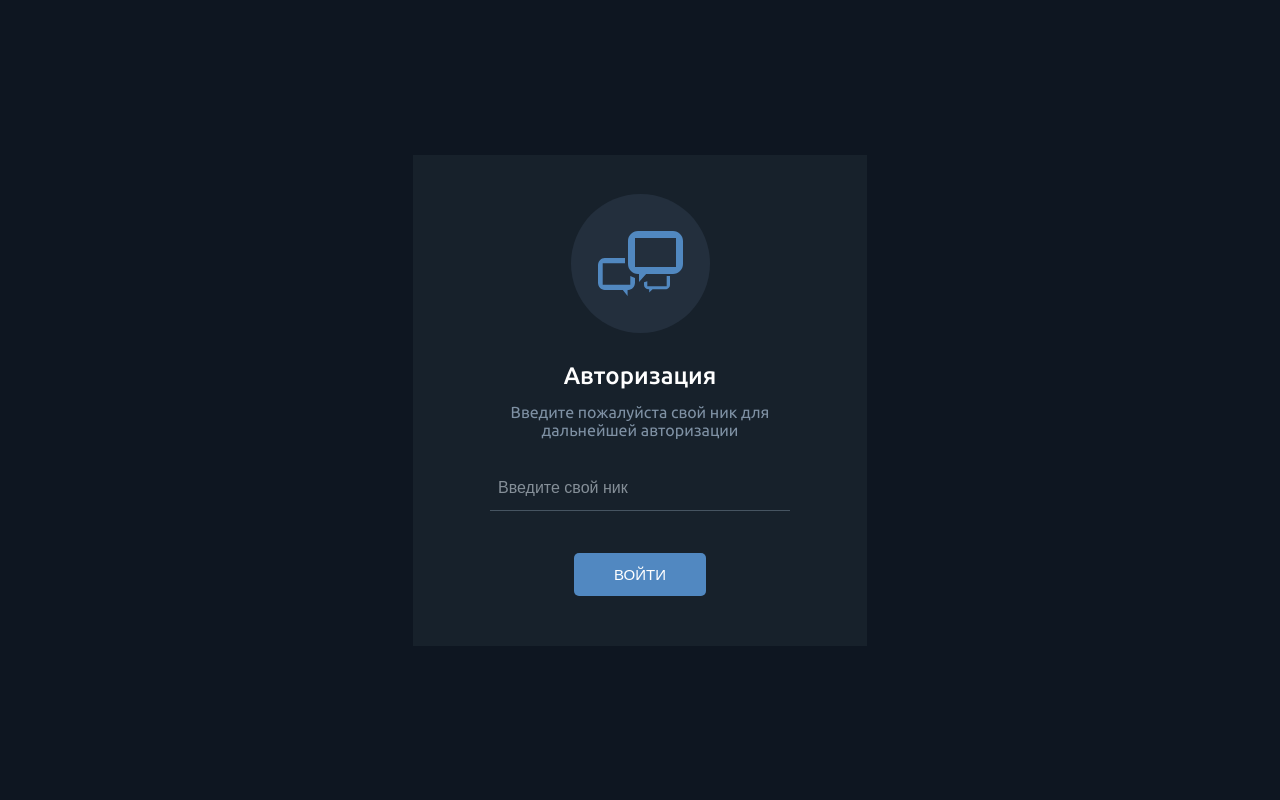
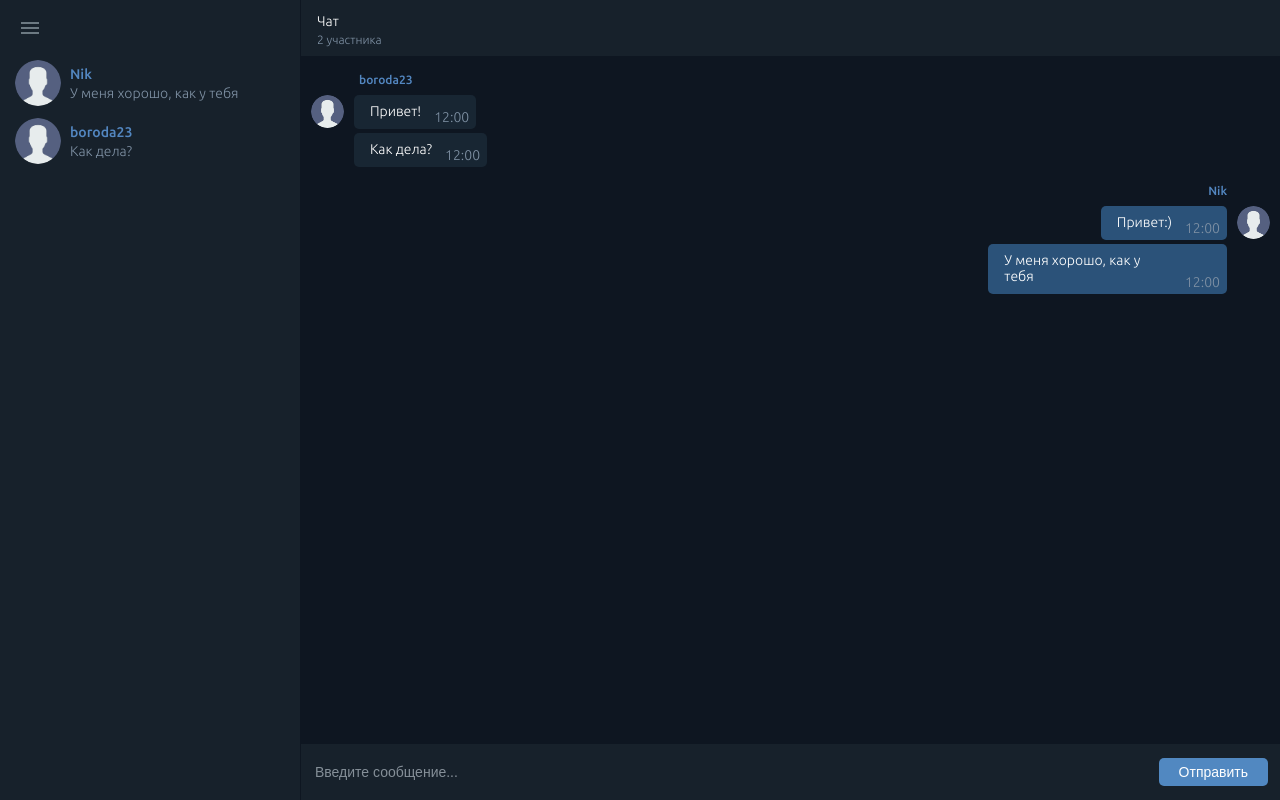
Before and after one commit to vladeamear/my-webpack-env-loftschool-websocket-chat, a website built with webpack: page template.html in a window 1280 px wide. Built offline with nearby package versions, Linux system fonts and the light colour scheme.

Commit message:
работа с mock данными, создание функций для отрисовки

```diff
--- a/src/index.js
+++ b/src/index.js
@@ -1,4 +1,56 @@
-import { createNewElement } from "./script/helpers"
+// import { createNewElement } from "./script/helpers"
+import { CreateMessage } from "./script/CreateMessage"
+import { CreateMessageWrapper } from "./script/CreateMessageWrapper"
+import { CreateUserSidebar } from "./script/CreateUserSidebar"
+import messages from './mock/messages.json'
+import users from './mock/users.json'
 import './style'
+import { NumberOfUsersOutput } from "./script/NumberOfUsersOutput"
 
 const root = document.getElementById('root')
+const chat_window = document.getElementById('chat_window')
+const users_list = document.getElementById('users_list')
+const number_of_users = document.getElementById('number_of_users')
+
+users.forEach(user => {
+  const usersMessages = messages.filter(message => message.user === user.user)
+  const userBlock = CreateUserSidebar(
+    undefined,
+    user.user,
+    usersMessages[usersMessages.length - 1].message
+  )
+  users_list.append(userBlock)
+})
+
+number_of_users.innerHTML = NumberOfUsersOutput(users)
+
+messages.forEach((item, iter) => {
+  const isSelf = users.find(elem => elem.user === item.user).self
+
+  if (iter === 0) {
+    const wrapper = CreateMessageWrapper(
+      undefined,
+      item.user,
+      isSelf
+    )
+    const message = CreateMessage(item.message, item.timestamp)
+    wrapper.querySelector('[data-messages]').append(message)
+    chat_window.append(wrapper)
+  } else {
+    if (item.user === messages[iter - 1].user) {
+      const allMessagesWrappers = document.querySelectorAll('[data-messages]')
+      const lastMessagesWrapper = allMessagesWrappers[allMessagesWrappers.length - 1]
+      const message = CreateMessage(item.message, item.timestamp)
+      lastMessagesWrapper.append(message)
+    } else {
+      const wrapper = CreateMessageWrapper(
+        undefined,
+        item.user,
+        isSelf
+      )
+      const message = CreateMessage(item.message, item.timestamp)
+      wrapper.querySelector('[data-messages]').append(message)
+      chat_window.append(wrapper)
+    }
+  }
+})
--- /dev/null
+++ b/src/mock/messages.json
@@ -0,0 +1,22 @@
+[
+  {
+    "user": "boroda23",
+    "message": "Привет!",
+    "timestamp": "12:00"
+  },
+  {
+    "user": "boroda23",
+    "message": "Как дела?",
+    "timestamp": "12:00"
+  },
+  {
+    "user": "Nik",
+    "message": "Привет:)",
+    "timestamp": "12:00"
+  },
+  {
+    "user": "Nik",
+    "message": "У меня хорошо, как у тебя",
+    "timestamp": "12:00"
+  }
+]
--- /dev/null
+++ b/src/mock/users.json
@@ -0,0 +1,12 @@
+[
+  {
+    "user": "Nik",
+    "avatar": "nik",
+    "self": true
+  },
+  {
+    "user": "boroda23",
+    "avatar": "boroda23",
+    "self": false
+  }
+]
--- /dev/null
+++ b/src/script/CreateMessage.js
@@ -0,0 +1,17 @@
+import { createNewElement } from "./helpers";
+
+export function CreateMessage(message, timestamp) {
+  const wrapper = createNewElement('DIV', {
+    class: 'user_messages__message'
+  })
+  const messageElem = createNewElement('P', {
+    class: 'chat__main_text',
+    innerText: message
+  })
+  const timestampElem = createNewElement('P', {
+    class: 'user_messages__message_time',
+    innerText: timestamp
+  })
+  wrapper.append(messageElem, timestampElem)
+  return wrapper
+}
--- /dev/null
+++ b/src/script/CreateMessageWrapper.js
@@ -0,0 +1,28 @@
+import { createNewElement } from "./helpers"
+import blank_image from '../static/blank-user.png'
+
+export function CreateMessageWrapper(avatarLink, nickname, self) {
+  const classlist = ['user_messages__wrapper']
+  if (self) classlist.push('user_messages-self')
+  const wrapper = createNewElement('DIV', {
+    class: classlist
+  })
+  const avatar = createNewElement('IMG', {
+    src: avatarLink || blank_image,
+    class: 'user_messages__avatar',
+    alt: nickname
+  })
+  const messagesFromUser = createNewElement('DIV', {
+    class: 'user_messages__right',
+    dataset: {
+      messages: true
+    }
+  })
+  const name = createNewElement('P', {
+    class: 'user_messages__nickname',
+    innerText: nickname
+  })
+  messagesFromUser.append(name)
+  wrapper.append(avatar, messagesFromUser)
+  return wrapper
+}
--- /dev/null
+++ b/src/script/CreateUserSidebar.js
@@ -0,0 +1,27 @@
+import { createNewElement } from "./helpers";
+import blank_image from '../static/blank-user.png'
+
+export function CreateUserSidebar(avatarLink, nickname, message) {
+  const wrapper = createNewElement('DIV', {
+    class: 'sidebar__user'
+  })
+  const avatar = createNewElement('IMG', {
+    src: avatarLink || blank_image,
+    class: 'sidebar__user_avatar',
+    alt: nickname
+  })
+  const userInfo = createNewElement('DIV', {
+    class: 'sidebar__user_info'
+  })
+  const name = createNewElement('SPAN', {
+    class: 'sidebar__user_info_name',
+    innerText: nickname
+  })
+  const lastMsg = createNewElement('SPAN', {
+    class: 'sidebar__user_info_lastmassage',
+    innerText: message
+  })
+  userInfo.append(name, lastMsg)
+  wrapper.append(avatar, userInfo)
+  return wrapper
+}
--- /dev/null
+++ b/src/script/NumberOfUsersOutput.js
@@ -0,0 +1,5 @@
+import { getNoun } from "./helpers"
+
+export function NumberOfUsersOutput(array) {
+  return array.length + ' ' + getNoun(array.length, 'участник', 'участника', 'участников')
+}
--- a/src/script/helpers.js
+++ b/src/script/helpers.js
@@ -2,7 +2,9 @@ export function createNewElement(tag, options = {}) {
   const element = document.createElement(tag)
   Object.entries(options).forEach(([key, value]) => {
     if (key === 'class') {
-      element.classList.add(value)
+      Array.isArray(value)
+        ? value.forEach(item => element.classList.add(item))
+        : element.classList.add(value)
       return
     }
 
@@ -22,3 +24,19 @@ export function createNewElement(tag, options = {}) {
   })
   return element
 }
+
+export function getNoun(number, one, two, five) {
+  let n = Math.abs(number);
+  n %= 100;
+  if (n >= 5 && n <= 20) {
+    return five;
+  }
+  n %= 10;
+  if (n === 1) {
+    return one;
+  }
+  if (n >= 2 && n <= 4) {
+    return two;
+  }
+  return five;
+}
--- a/template.html
+++ b/template.html
@@ -7,7 +7,7 @@
 
 <body>
   <div id="app">
-    <div id="login" class="login__wrapper">
+    <div id="login" class="login__wrapper hidden">
       <div class="login__img"></div>
       <h2 class="login__title">Авторизация</h2>
       <p class="login__text">Введите пожалуйста свой ник для<br />дальнейшей авторизации</p>
@@ -15,15 +15,15 @@
       <input type="button" value="Войти" id="login_submit" class="button button__primary">
     </div>
 
-    <div id="chat" class="chat__wrapper hidden">
+    <div id="chat" class="chat__wrapper">
       <div class="chat__sidebar">
 
         <input type="button" class="chat__sidebar_menu">
 
-        <div class="chat__sidebar_userlist">
-
+        <div class="chat__sidebar_userlist" id="users_list">
+<!--
           <div class="sidebar__user">
-            <img src="./src/static/blank-user.png" alt="Boroda23" class="sidebar__user_avatar">
+            <img alt="Boroda23" class="sidebar__user_avatar" data-nickname="Boroda23">
             <div class="sidebar__user_info">
               <span class="sidebar__user_info_name">Boroda23</span>
               <span class="sidebar__user_info_lastmassage">Рад был пообщаться</span>
@@ -31,13 +31,13 @@
           </div>
 
           <div class="sidebar__user">
-            <img src="./src/static/blank-user.png" alt="Boroda23" class="sidebar__user_avatar">
+            <img alt="Boroda23" class="sidebar__user_avatar" data-nickname="Boroda23">
             <div class="sidebar__user_info">
               <span class="sidebar__user_info_name">Boroda23</span>
               <span class="sidebar__user_info_lastmassage">Рад был пообщаться</span>
             </div>
           </div>
-
+-->
         </div>
 
       </div>
@@ -46,14 +46,14 @@
 
         <div class="chat__main_top">
           <p class="chat__main_text">Чат</p>
-          <p class="chat__main_text_users_number">2 участника</p>
+          <p class="chat__main_text_users_number" id="number_of_users"></p>
         </div>
 
-        <div class="chat__main_middle">
-
+        <div class="chat__main_middle" id="chat_window">
+<!--
           <div class="user_messages__wrapper">
-            <img src="./src/static/blank-user.png" alt="user_nick" class="user_messages__avatar">
-            <div class="user_messages__right">
+            <img alt="Boroda23" class="user_messages__avatar" data-nickname="Boroda23">
+            <div class="user_messages__right" data-role="messages-from-user">
 
               <p class="user_messages__nickname">Boroda23</p>
 
@@ -80,8 +80,8 @@
           </div>
 
           <div class="user_messages__wrapper user_messages-self">
-            <img src="./src/static/blank-user.png" alt="user_nick" class="user_messages__avatar">
-            <div class="user_messages__right">
+            <img alt="Boroda-23" class="user_messages__avatar" data-nickname="Boroda23">
+            <div class="user_messages__right" data-role="messages-from-user">
 
               <p class="user_messages__nickname">Boroda23</p>
 
@@ -106,7 +106,7 @@
 
             </div>
           </div>
-
+-->
         </div>
 
         <div class="chat__main_bottom">
```
Also changed, not shown: dist/index.html, dist/main.bundle.js, 2 other files.
